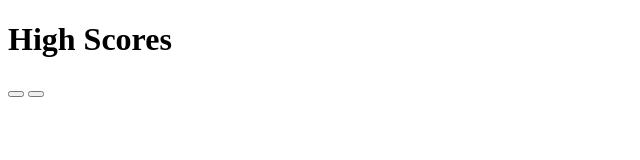
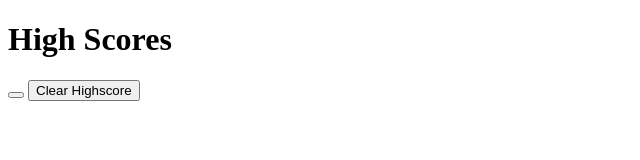
Before and after one commit to Star-Gibson/code_quiz, a plain HTML site: page HTML/highscore.html in a window 1280 px wide. Shown: the whole page, without its empty margins (0-640 px from the left). Drawn offline with Linux system fonts and the light colour scheme.

Commit message:
Added content to #clear button

```diff
--- a/HTML/highscore.html
+++ b/HTML/highscore.html
@@ -15,7 +15,7 @@
 <!--goBack button should initiate the quiz to restart, but not clear scores from local storage.-->
 <button id ="goBack"></button>
 <!--clear button should remove the score from users local storage and remove it from input field-->
-<button id ="clear" value="reset"></button>
+<button id ="clear" value="reset">Clear Highscore</button>
 
     <script src="../JavaScript/highscore.js">
     </script>
```
